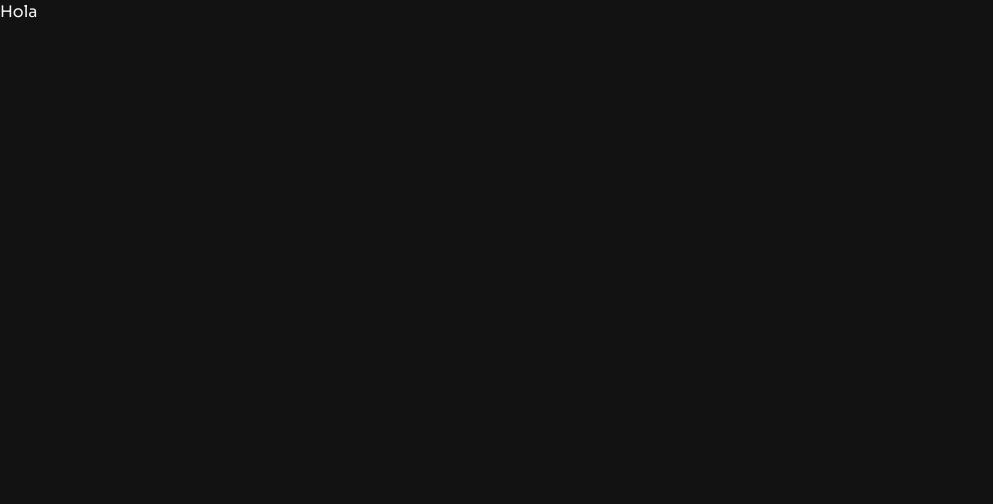
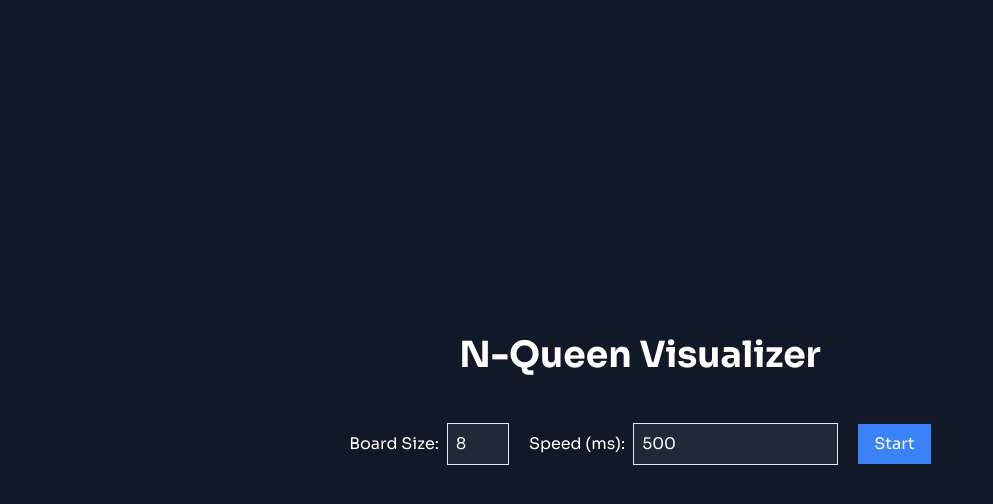
Before and after one commit to Uditya69/Algo_Visualizer, a React (Vite) app: page / in a window 1280 px wide. Shown: the top 504 px of the page, without its empty margins (0-993 px from the left). Built offline with nearby package versions, Linux system fonts and the light colour scheme.

Commit message:
NQueen Visualizer (beta)

```diff
--- a/src/App.tsx
+++ b/src/App.tsx
@@ -1,13 +1,12 @@
-
-import './App.css'
+import "./App.css";
+import Home from "./pages/Home";
 
 function App() {
-
   return (
-   <div>
-    Hola
-      </div>
-  )
+    <div>
+      <Home />
+    </div>
+  );
 }
 
-export default App
+export default App;
--- /dev/null
+++ b/src/algorithms/nQueen.ts
@@ -0,0 +1,45 @@
+export type BoardState = number[][];
+
+const sleep = (ms: number) => new Promise((resolve) => setTimeout(resolve, ms));
+
+const solveNQueens = async (
+  n: number,
+  setBoard: (board: BoardState) => void,
+  speed: number,
+  solving: React.MutableRefObject<boolean>
+): Promise<boolean> => {
+  const board: BoardState = Array.from({ length: n }, () => Array(n).fill(0));
+
+  const isSafe = (board: BoardState, row: number, col: number): boolean => {
+    for (let i = 0; i < col; i++) if (board[row][i] === 1) return false;
+    for (let i = row, j = col; i >= 0 && j >= 0; i--, j--) if (board[i][j] === 1) return false;
+    for (let i = row, j = col; j >= 0 && i < n; i++, j--) if (board[i][j] === 1) return false;
+    return true;
+  };
+
+  const solve = async (board: BoardState, col: number): Promise<boolean> => {
+    if (!solving.current) return false;
+    if (col >= n) return true;
+
+    for (let i = 0; i < n; i++) {
+      if (!solving.current) return false;
+
+      if (isSafe(board, i, col)) {
+        board[i][col] = 1;
+        setBoard([...board]);
+        await sleep(speed);
+
+        if (await solve(board, col + 1)) return true;
+
+        board[i][col] = 0;
+        setBoard([...board]);
+        await sleep(speed);
+      }
+    }
+    return false;
+  };
+
+  return await solve(board, 0);
+};
+
+export default solveNQueens;
--- /dev/null
+++ b/src/components/Board.tsx
@@ -0,0 +1,23 @@
+import React from 'react';
+import Square from './Square';
+
+interface BoardProps {
+  board: number[][];
+}
+
+const Board: React.FC<BoardProps> = ({ board }) => {
+  return (
+    <div
+      className={`grid gap-1 p-2`}
+      style={{ gridTemplateColumns: `repeat(${board.length}, minmax(0, 1fr))` }}
+    >
+      {board.map((row, i) =>
+        row.map((col, j) => (
+          <Square key={`${i}-${j}`} isQueen={col === 1} highlight={col === 2} />
+        ))
+      )}
+    </div>
+  );
+};
+
+export default Board;
--- /dev/null
+++ b/src/components/Square.tsx
@@ -0,0 +1,20 @@
+import React from 'react';
+
+interface SquareProps {
+  isQueen: boolean;
+  highlight: boolean;
+}
+
+const Square: React.FC<SquareProps> = ({ isQueen, highlight }) => {
+  return (
+    <div
+      className={`w-16 h-16 border flex items-center justify-center transition duration-500 ${
+        highlight ? 'bg-blue-500' : isQueen ? 'bg-red-500' : 'bg-white'
+      }`}
+    >
+      {isQueen && <span className="text-white text-center">Q</span>}
+    </div>
+  );
+};
+
+export default Square;
--- /dev/null
+++ b/src/hooks/useNQueen.ts
@@ -0,0 +1,37 @@
+import { useState, useEffect, useCallback, useRef } from 'react';
+import solveNQueens, { BoardState } from '../algorithms/nQueen';
+
+const useNQueen = (n: number, speed: number) => {
+  const [board, setBoard] = useState<BoardState>([]);
+  const [isSolving, setIsSolving] = useState<boolean>(false);
+  const solving = useRef<boolean>(false);
+
+  const stopSolving = useCallback(() => {
+    solving.current = false;
+    setIsSolving(false);
+  }, []);
+
+  const startSolving = useCallback(() => {
+    solving.current = true;
+    setIsSolving(true);
+
+    const solve = async () => {
+      const initialBoard: BoardState = Array.from({ length: n }, () => Array(n).fill(0));
+      setBoard(initialBoard);
+      await solveNQueens(n, setBoard, speed, solving);
+      setIsSolving(false);
+    };
+
+    solve();
+  }, [n, speed]);
+
+  useEffect(() => {
+    if (isSolving) {
+      startSolving();
+    }
+  }, [startSolving, isSolving]);
+
+  return { board, isSolving, startSolving, stopSolving };
+};
+
+export default useNQueen;
--- a/src/index.css
+++ b/src/index.css
@@ -3,10 +3,14 @@
 @tailwind utilities;
 @import url('https://fonts.googleapis.com/css2?family=Sora:wght@100..800&display=swap');
 :root{
-    background: #121212;
-    color: #f3f4f6;
     font-family: "Sora";
 }
+
+@layer base {
+    body {
+      @apply bg-gray-900 text-white;
+    }
+  }
 
 ::-webkit-scrollbar{
     width: 0px;
--- /dev/null
+++ b/src/pages/Home.tsx
@@ -0,0 +1,61 @@
+import React, { useState } from "react";
+import Board from "../components/Board";
+import useNQueen from "../hooks/useNQueen";
+
+const Home: React.FC = () => {
+  const [n, setN] = useState(8);
+  const [speed, setSpeed] = useState(500);
+  const { board, isSolving, startSolving, stopSolving } = useNQueen(n, speed);
+
+  return (
+    <div className="flex flex-col items-center justify-center min-h-screen bg-gray-900 text-white">
+      <h1 className="text-4xl font-bold mb-4">N-Queen Visualizer</h1>
+      <Board board={board} />
+
+      <div className="flex flex-row gap-5 items-center">
+        <div className="mt-4 flex flex-row items-center">
+          <label className="mr-2">Board Size:</label>
+          <input
+            type="number"
+            value={n}
+            onChange={(e) => setN(parseInt(e.target.value))}
+            className="border p-2 bg-gray-800 text-white"
+            min="1"
+            max="20"
+            disabled={isSolving}
+          />
+        </div>
+        <div className="mt-4">
+          <label className="mr-2">Speed (ms):</label>
+          <input
+            type="number"
+            value={speed}
+            onChange={(e) => setSpeed(parseInt(e.target.value))}
+            className="border p-2 pr-0 bg-gray-800 text-white max-w-fit"
+            min="100"
+            step="100"
+          />
+        </div>
+        {isSolving ? (
+          <button
+            className="mt-4 px-4 py-2 bg-red-500 text-white"
+            onClick={stopSolving}
+          >
+            Stop
+          </button>
+        ) : (
+          <button
+            className="mt-4 px-4 py-2 bg-blue-500 text-white"
+            onClick={startSolving}
+          >
+            Start
+          </button>
+        )}
+      </div>
+
+      {isSolving && <p className="mt-4">Solving...</p>}
+    </div>
+  );
+};
+
+export default Home;
```
Also changed, not shown: src/components/Navbar.tsx (added).
